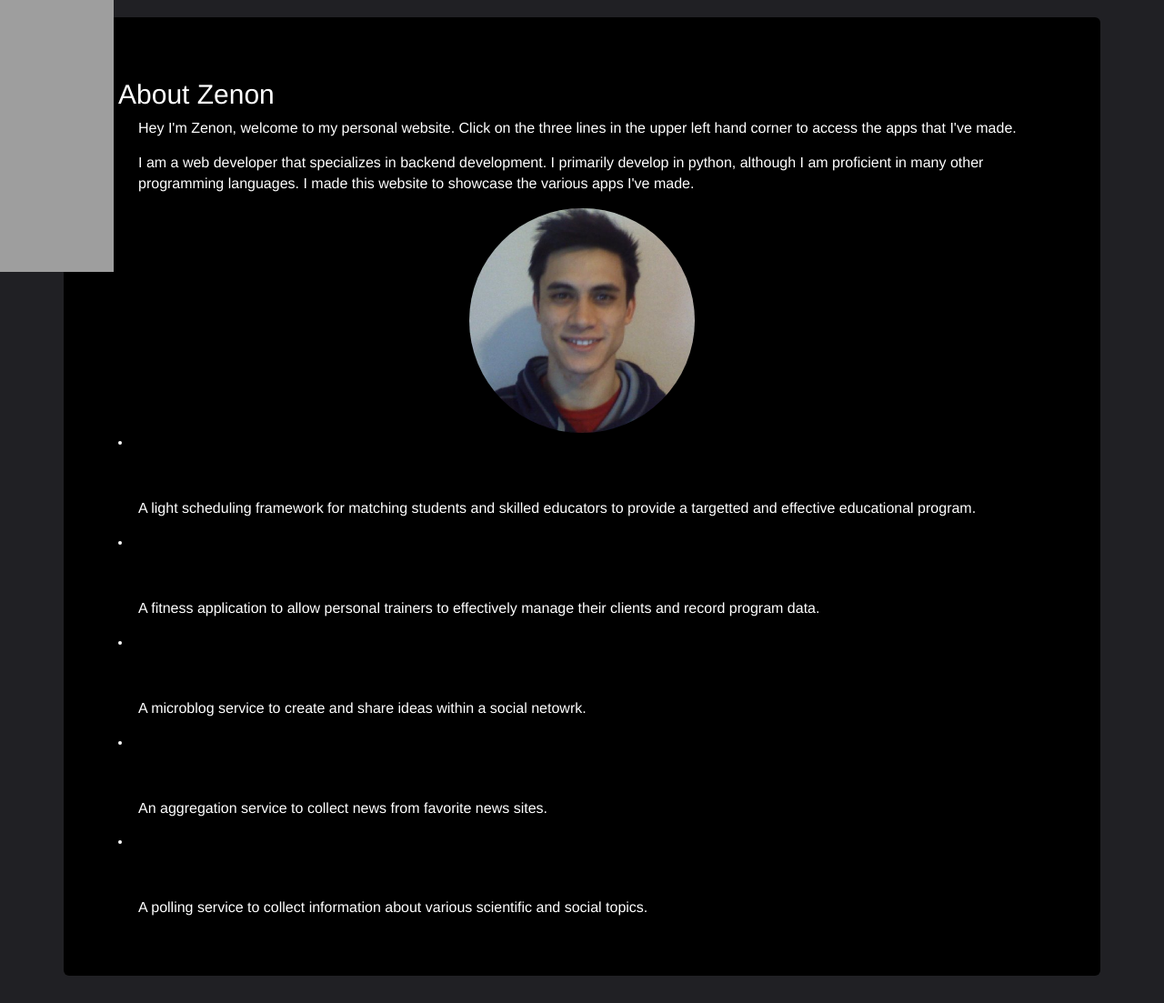
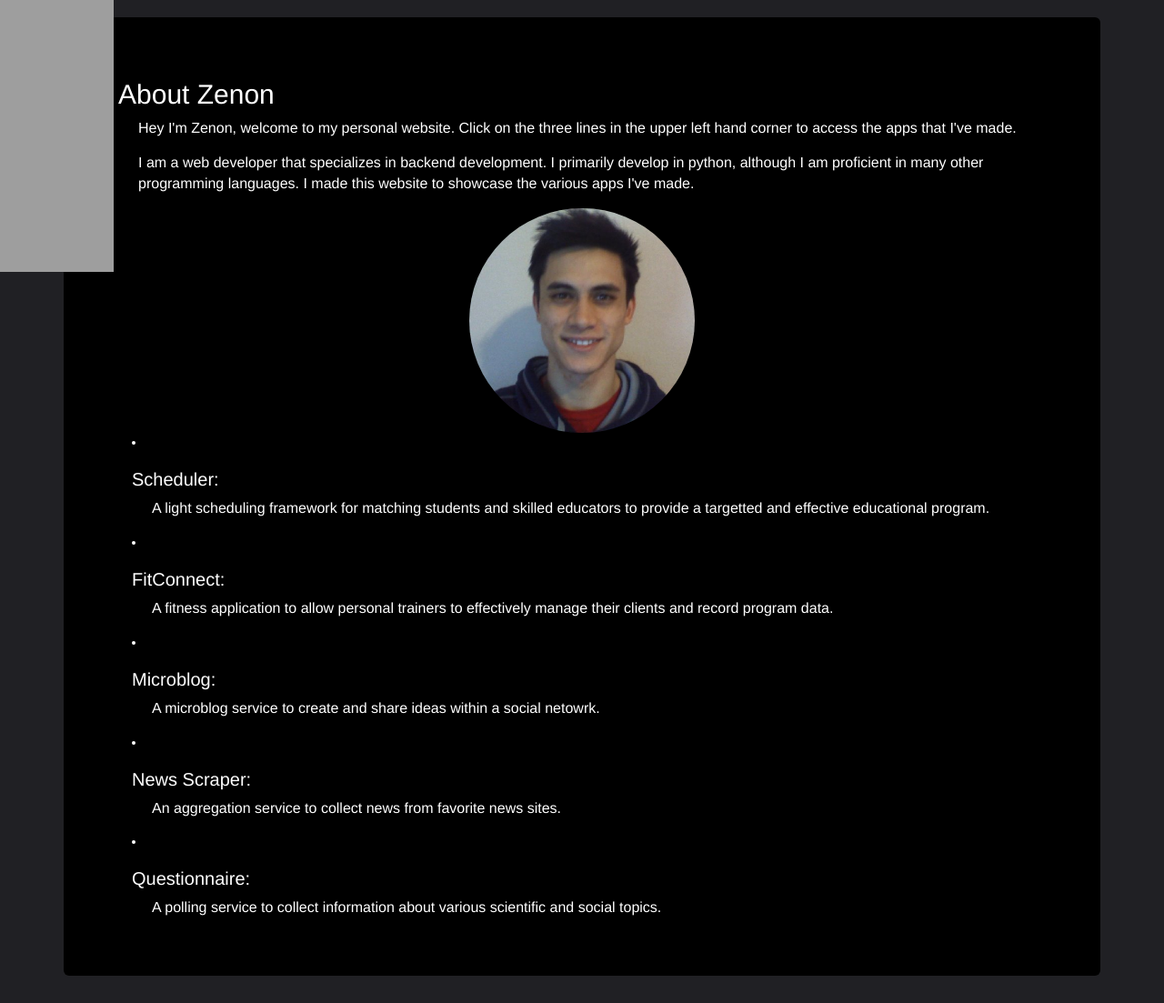
Before and after one commit to Zenonquest/zsite, a Django app: page / in a window 1280 px wide. Shown: the part 51-1154 px from the top of the page at 91% size. Run offline with Django 3.2, Linux system fonts and the light colour scheme; some libraries are stand-ins or nearby versions; grey boxes are pictures that could not be loaded.

Commit message:
<a> color in aboutme

```diff
--- a/scraper/static/scraper/css/style.css
+++ b/scraper/static/scraper/css/style.css
@@ -399,3 +399,7 @@ button {
   display: block;
   width: 25%;
 }
+
+#aboutme-apps a {
+  color: white;
+}
--- a/scraper/templates/scraper/aboutme.html
+++ b/scraper/templates/scraper/aboutme.html
@@ -14,7 +14,7 @@ I am a web developer that specializes in backend development.  I primarily devel
 <div class="container">
 <img class="img-circle" id="profile-pic" src="{% static 'scraper/images/PassportPhoto.jpg' %}">
 </div>
-
+<div class="container" id="aboutme-apps">
 <li> <h3><a href="http://scheduler.zenonanderson.com/">Scheduler: </a></h3>
 <p>
 A light scheduling framework for matching students and skilled educators to provide a targetted and effective educational program.
@@ -45,5 +45,5 @@ An aggregation service to collect news from favorite news sites.
 A polling service to collect information about various scientific and social topics.
 </p>
 </li>
-
+</div>
 {% endblock %}
```
